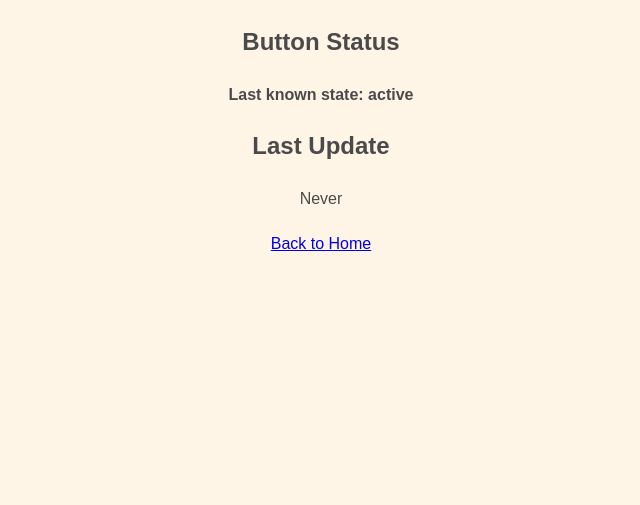
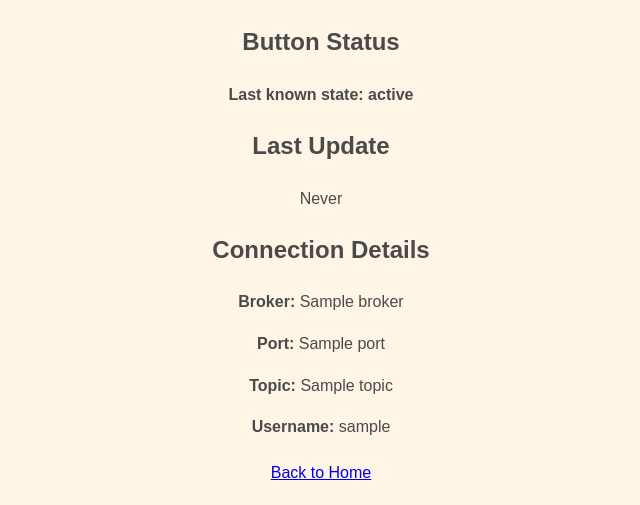
Before and after one commit to zokahn/mamawatch, a Flask app: template mom-safety-monitor/templates/diagnostics.html in a window 1280 px wide. Shown: the part 307-812 px from the top of the page, without its empty margins (319-959 px from the left). Before the commit the page ends 558 px from the top, so only its background shows below. Run offline with Flask 3, Linux system fonts and the light colour scheme; the template is opened without the code that fills it: most values are stand-ins (such as "Sample title", 1, 10 or a date in 2020); some libraries are stand-ins or nearby versions.

Commit message:
feat: add detailed debug information to diagnostics page

```diff
--- a/mom-safety-monitor/static/js/diagnostics.js
+++ b/mom-safety-monitor/static/js/diagnostics.js
@@ -24,6 +24,9 @@ document.addEventListener('DOMContentLoaded', function() {
     socket.on('mqtt_status', function(data) {
         console.log('MQTT status update:', data);
         updateStatus('mqtt-status', data.status);
+        if (data.last_error) {
+            document.getElementById('last-error').textContent = data.last_error;
+        }
         lastUpdate.textContent = new Date().toLocaleString();
     });
 
@@ -33,6 +36,16 @@ document.addEventListener('DOMContentLoaded', function() {
         lastUpdate.textContent = new Date().toLocaleString();
     });
 
+    socket.on('connection_details', function(data) {
+        console.log('Connection details update:', data);
+        for (let key in data) {
+            let element = document.getElementById(key + '-detail');
+            if (element) {
+                element.textContent = data[key];
+            }
+        }
+    });
+
     // Request initial status
     socket.emit('get_status');
 });
--- a/mom-safety-monitor/templates/diagnostics.html
+++ b/mom-safety-monitor/templates/diagnostics.html
@@ -24,6 +24,9 @@
             <div class="status-container">
                 <h2>MQTT Status</h2>
                 <p><span class="status-label">Connection:</span> <span id="mqtt-status">{{ mqtt_status }}</span></p>
+                {% if last_error %}
+                <p><span class="status-label">Last Error:</span> <span id="last-error">{{ last_error }}</span></p>
+                {% endif %}
             </div>
             <div class="status-container">
                 <h2>Button Status</h2>
@@ -33,6 +36,13 @@
                 <h2>Last Update</h2>
                 <p><span id="last-update">Never</span></p>
             </div>
+            <div class="status-container">
+                <h2>Connection Details</h2>
+                <p><span class="status-label">Broker:</span> {{ connection_details.broker }}</p>
+                <p><span class="status-label">Port:</span> {{ connection_details.port }}</p>
+                <p><span class="status-label">Topic:</span> {{ connection_details.topic }}</p>
+                <p><span class="status-label">Username:</span> {{ connection_details.username }}</p>
+            </div>
         </div>
         <a href="/" class="button">Back to Home</a>
     </div>
```
Also changed, not shown: mom-safety-monitor/app/mqtt_client.py (+18 -0 lines), mom-safety-monitor/app/routes.py (+7 -1 lines).
